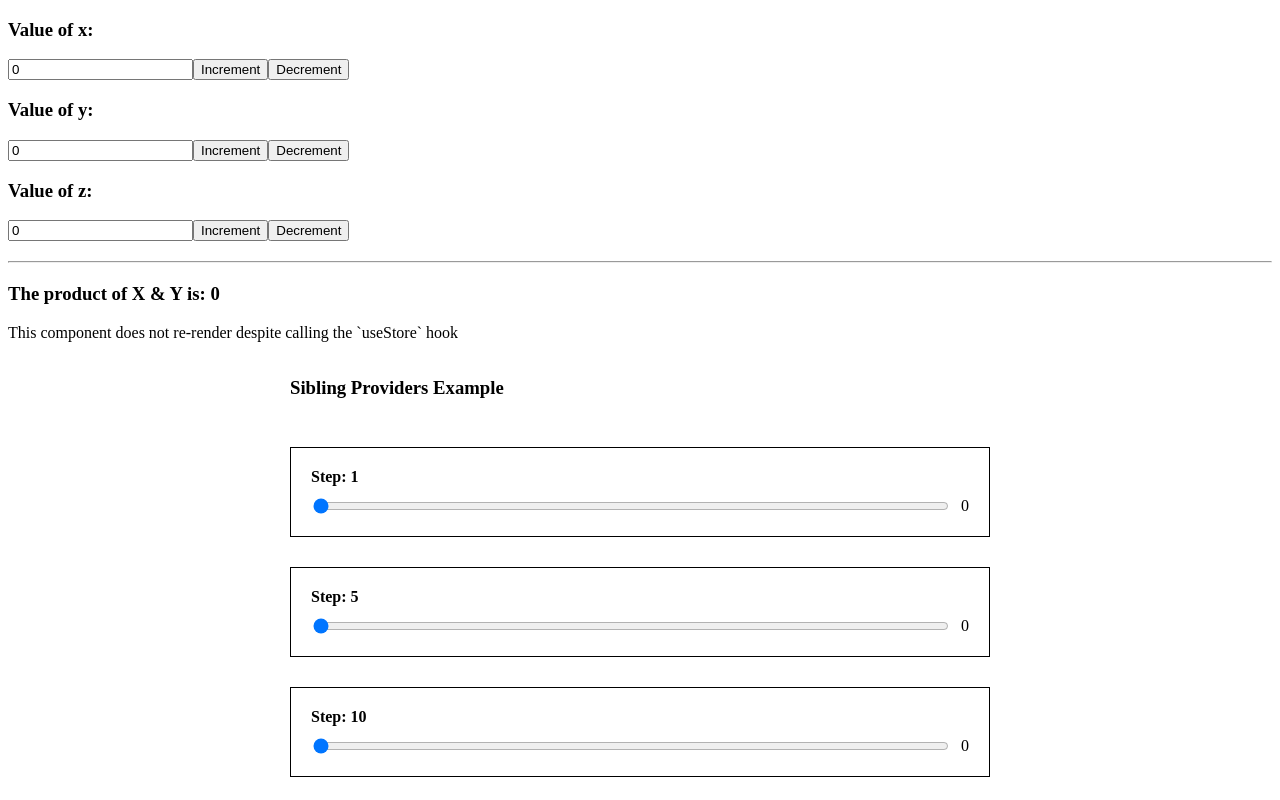
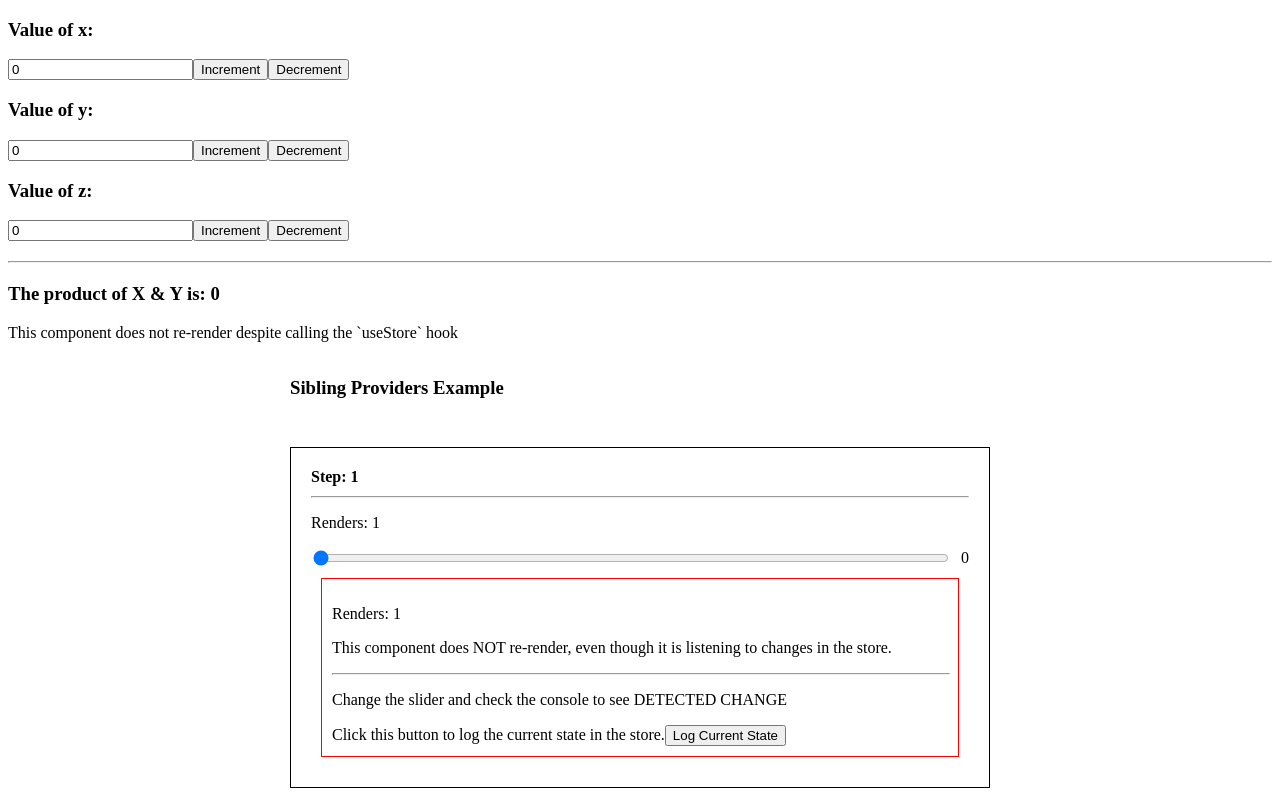
Before and after one commit to ghamadi/react-nimble-store, a React (Vite) app: page / in a window 1280 px wide. Shown: the top 800 px of the page. Built offline with nearby package versions, Linux system fonts and the light colour scheme.

Commit message:
update example

```diff
--- a/src/examples/nested-providers/index.tsx
+++ b/src/examples/nested-providers/index.tsx
@@ -1,4 +1,4 @@
-import { ChangeEvent, useCallback } from 'react';
+import { ChangeEvent, useCallback, useEffect, useRef } from 'react';
 import { createStore } from '~/lib/create-store';
 
 interface Store {
@@ -47,7 +47,10 @@ function SliderConfigProvider(props: { step: number }) {
     >
       <div style={{ border: '1px solid', padding: 20 }}>
         <SliderWrapper />
-        <DisplayedApples />
+        <DisplayedIcons />
+        <div style={{ margin: 10 }}>
+          <NonReactiveConsumer />
+        </div>
       </div>
     </SliderStore.Provider>
   );
@@ -59,12 +62,13 @@ function SliderWrapper() {
   return (
     <div>
       <h4 style={{ margin: '0px 0 10px 0' }}> Step: {step} </h4>
+      <hr />
       <Slider />
     </div>
   );
 }
 
-function DisplayedApples() {
+function DisplayedIcons() {
   const count = SliderStore.useStore((state) => state.count);
 
   return (
@@ -81,6 +85,8 @@ function Slider() {
   const count = SliderStore.useStore((state) => state.count);
   const setCount = SliderStore.useStore((state) => state.setCount);
 
+  const renderRef = useRef(0);
+
   const handleSliderChange = useCallback(
     (event: ChangeEvent<HTMLInputElement>) => {
       const value = +event.target.value;
@@ -90,6 +96,8 @@ function Slider() {
   );
 
   return (
+    <>
+      <p>Renders: {++renderRef.current}</p>
       <div style={{ display: 'flex', gap: '10px', alignItems: 'center' }}>
         <input
           type="range"
@@ -102,5 +110,35 @@ function Slider() {
         />
         <span>{count}</span>
       </div>
+    </>
   );
 }
+
+function NonReactiveConsumer() {
+  // When called, subscribes to changes in the store based on the provided selector & predicate
+  // If no selector is passed, any change in the store is detected
+  const subscribe = SliderStore.useSubscribe((state) => state.count);
+
+  // A function that returns the current state in the store
+  const getState = SliderStore.useGetState();
+
+  const renderRef = useRef(0);
+
+  useEffect(() => {
+    // Subscribe to changes and return the unsubscribe callback to clean up on unmount
+    return subscribe(() => console.log('NEW VALUE', getState().count));
+  }, [subscribe, getState]);
+
+  return (
+    <div style={{ border: '1px solid red', padding: 10 }}>
+      <p>Renders: {++renderRef.current}</p>
+      <p>This component does NOT re-render, even though it is listening to changes in the store.</p>
+      <hr style={{ width: '100%' }} />
+
+      <p>Change the slider and check the console to see DETECTED CHANGE</p>
+
+      <span>Click this button to log the current state in the store.</span>
+      <button onClick={() => console.log(getState())}>Log Current State</button>
+    </div>
+  );
+}
```
Lines whose indentation alone changed are shown as unchanged.
